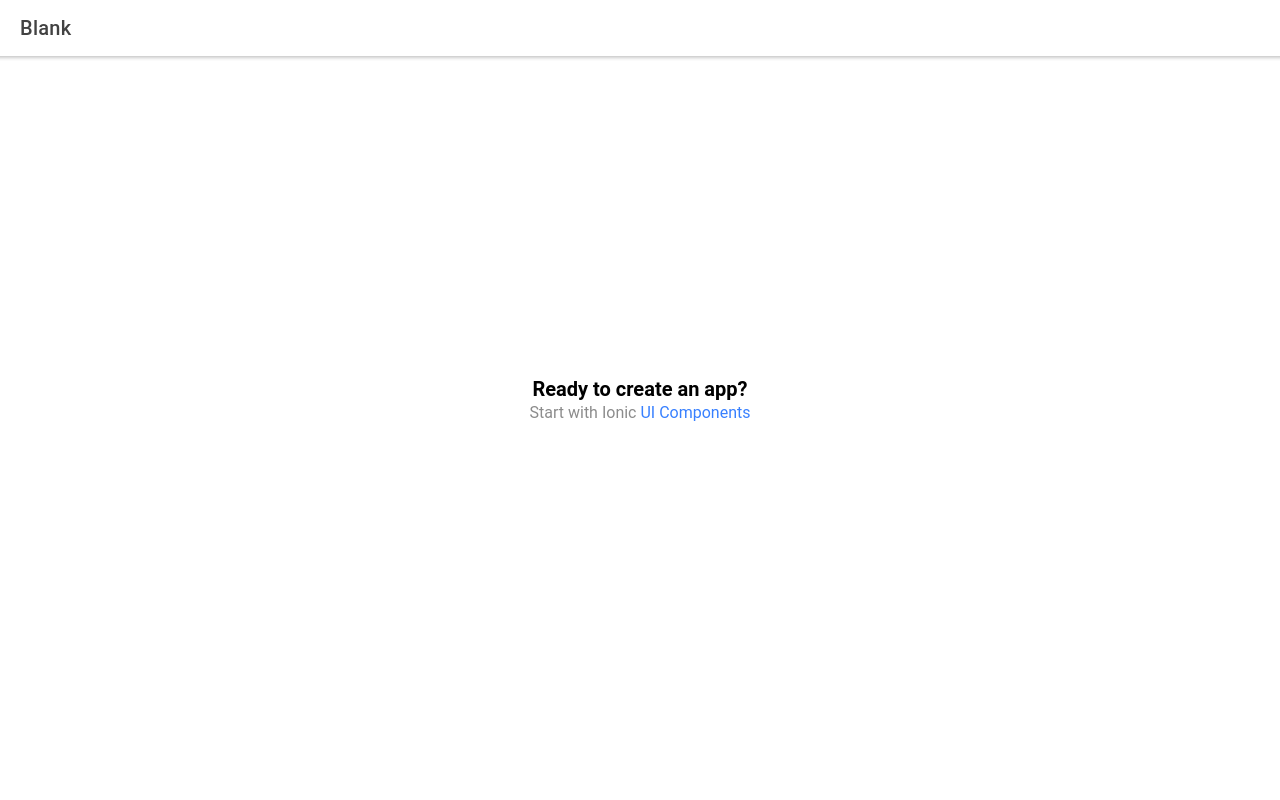
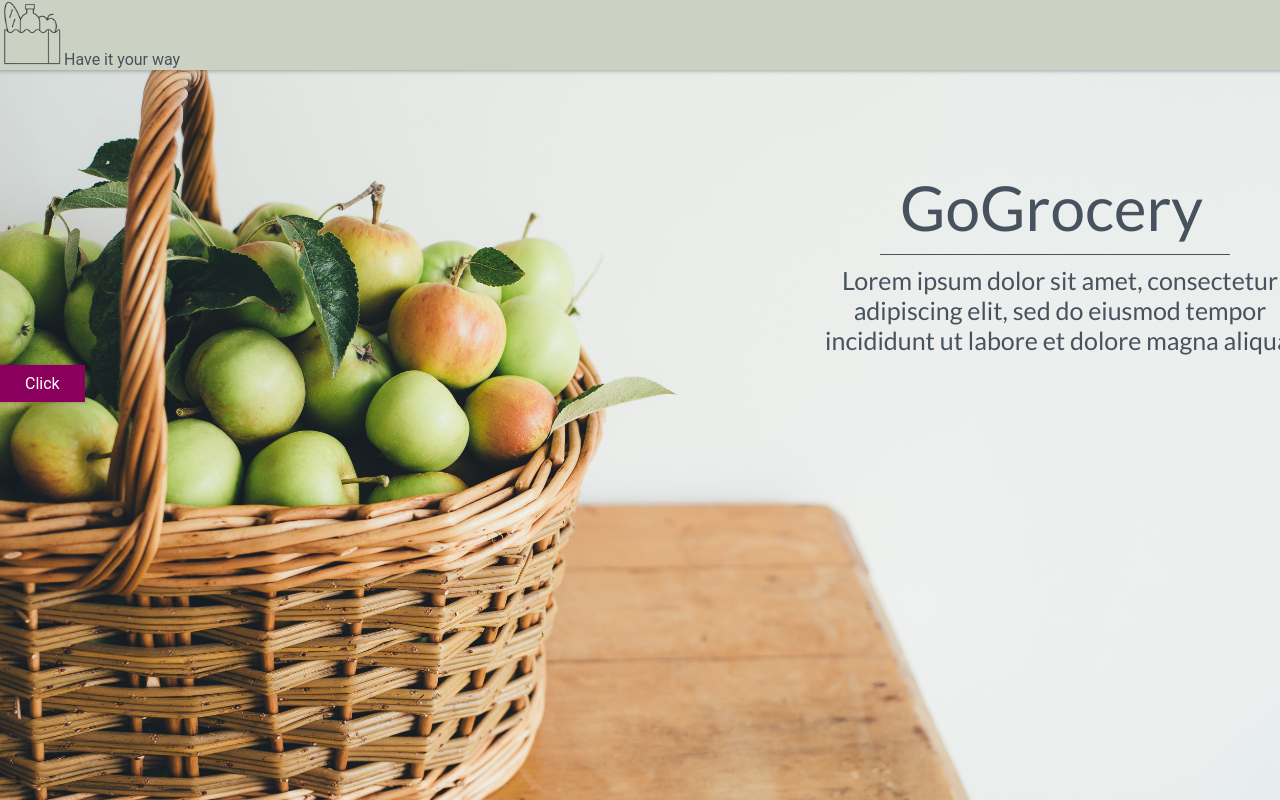
Before and after one commit to JoaoSouzaeSilva/GoGrocery, a React (Create React App) app: page /home in a window 1280 px wide. Built offline with nearby package versions, Linux system fonts and the light colour scheme.

Commit message:
first commit

```diff
--- a/public/index.html
+++ b/public/index.html
@@ -3,6 +3,11 @@
   <head>
     <meta charset="utf-8" />
     <title>Ionic App</title>
+
+    <!-- Lato custom font -->
+    <link rel="preconnect" href="https://fonts.googleapis.com">
+    <link rel="preconnect" href="https://fonts.gstatic.com" crossorigin>
+    <link href="https://fonts.googleapis.com/css2?family=Lato&display=swap" rel="stylesheet">
 
     <base href="/" />
 
--- /dev/null
+++ b/src/components/Button.js
@@ -0,0 +1,12 @@
+import styles from "./Button.module.css";
+
+
+const Button = props => {
+    return (
+      <button type={props.type} className={styles.button} onClick={props.onClick}>
+        {props.children}
+      </button>
+    );
+  };
+
+  export default Button;
--- /dev/null
+++ b/src/components/Button.module.css
@@ -0,0 +1,31 @@
+.button {
+    width: 100%;
+    font: inherit;
+    padding: 0.5rem 1.5rem;
+    border: 1px solid #8b005d;
+    color: white;
+    background: #8b005d;
+    box-shadow: 0 0 4px rgba(0, 0, 0, 0.26);
+    cursor: pointer;
+  }
+
+  .button:focus {
+    outline: none;
+  }
+
+  .button:hover,
+  .button:active {
+    background: #ac0e77;
+    border-color: #ac0e77;
+    box-shadow: 0 0 8px rgba(0, 0, 0, 0.26);
+  }
+
+  /*
+   * This is used to style certain components a certain way, depending on the device dimensions.
+   * In this case, when the width of the screen is >= than 768px, a certain style is applied.
+  */
+  @media (min-width: 768px) {
+    .button {
+      width: auto;
+    }
+  }
--- a/src/components/ExploreContainer.css
+++ /dev/null
@@ -1,24 +0,0 @@
-.container {
-  text-align: center;
-  position: absolute;
-  left: 0;
-  right: 0;
-  top: 50%;
-  transform: translateY(-50%);
-}
-
-.container strong {
-  font-size: 20px;
-  line-height: 26px;
-}
-
-.container p {
-  font-size: 16px;
-  line-height: 22px;
-  color: #8c8c8c;
-  margin: 0;
-}
-
-.container a {
-  text-decoration: none;
-}
--- a/src/components/ExploreContainer.tsx
+++ /dev/null
@@ -1,14 +0,0 @@
-import './ExploreContainer.css';
-
-interface ContainerProps { }
-
-const ExploreContainer: React.FC<ContainerProps> = () => {
-  return (
-    <div className="container">
-      <strong>Ready to create an app?</strong>
-      <p>Start with Ionic <a target="_blank" rel="noopener noreferrer" href="https://ionicframework.com/docs/components">UI Components</a></p>
-    </div>
-  );
-};
-
-export default ExploreContainer;
--- /dev/null
+++ b/src/components/Header.css
@@ -0,0 +1,14 @@
+.header {
+    --background: #CBD2C3;
+    --min-height: 70px;
+}
+
+.image {
+    width: 4rem;
+    height: 4rem;
+}
+
+.header_text {
+    color: #47525E;
+    font: Lato;
+}
--- /dev/null
+++ b/src/components/Header.tsx
@@ -0,0 +1,20 @@
+import { IonHeader, IonTitle, IonToolbar, IonImg, IonText } from "@ionic/react";
+import './Header.css'
+import headerImg from '../images/header.png'
+
+const Header = () => {
+  return (
+    <>
+      <IonHeader>
+        <IonToolbar className="header">
+          <tr>
+            <td><IonImg className="image" src={headerImg}/></td>
+            <td><IonText className="header_text">Have it your way</IonText></td>
+          </tr>
+        </IonToolbar>
+      </IonHeader>
+    </>
+  );
+};
+
+export default Header;
--- a/src/pages/Home.css
+++ b/src/pages/Home.css
@@ -0,0 +1,32 @@
+ion-content {
+    --background: none;
+    background-image: url("../images/home_page.jpg");
+    background-position: center center;
+    background-repeat: no-repeat;
+    background-size: cover;
+  }
+
+.homePage_title {
+    color: #47525e;
+    font-family: Lato;
+    font-size: 62px;
+    margin-left: 900px;
+    margin-top: 100px;
+}
+
+.separator {
+    width: 350px;
+    border-bottom: 1px solid #47525E;
+    margin-left: 880px;
+    margin-top: 0px;
+}
+
+.homePage_subText {
+    color: #47525E;
+    font-family: Lato;
+    font-size: 25px;
+    margin-left: 810px;
+    margin-top: 10px;
+    width: 500px;
+    text-align: center;
+}
--- a/src/pages/Home.tsx
+++ b/src/pages/Home.tsx
@@ -1,22 +1,17 @@
-import { IonContent, IonHeader, IonPage, IonTitle, IonToolbar } from '@ionic/react';
-import ExploreContainer from '../components/ExploreContainer';
+import { IonContent, IonItem, IonItemDivider, IonLabel, IonPage} from '@ionic/react';
+import MyHeader from '../components/Header';
+import Button from '../components/Button';
 import './Home.css';
 
 const Home: React.FC = () => {
   return (
     <IonPage>
-      <IonHeader>
-        <IonToolbar>
-          <IonTitle>Blank</IonTitle>
-        </IonToolbar>
-      </IonHeader>
+      <MyHeader />
       <IonContent fullscreen>
-        <IonHeader collapse="condense">
-          <IonToolbar>
-            <IonTitle size="large">Blank</IonTitle>
-          </IonToolbar>
-        </IonHeader>
-        <ExploreContainer />
+        <h1 className='homePage_title'>GoGrocery</h1>
+        <div className='separator'/>
+        <h5 className='homePage_subText'>Lorem ipsum dolor sit amet, consectetur adipiscing elit, sed do eiusmod tempor incididunt ut labore et dolore magna aliqua.</h5>
+        <Button>Click</Button>
       </IonContent>
     </IonPage>
   );
```
Also changed, not shown: src/images/header.png (added), src/images/home_page.jpg (added).
